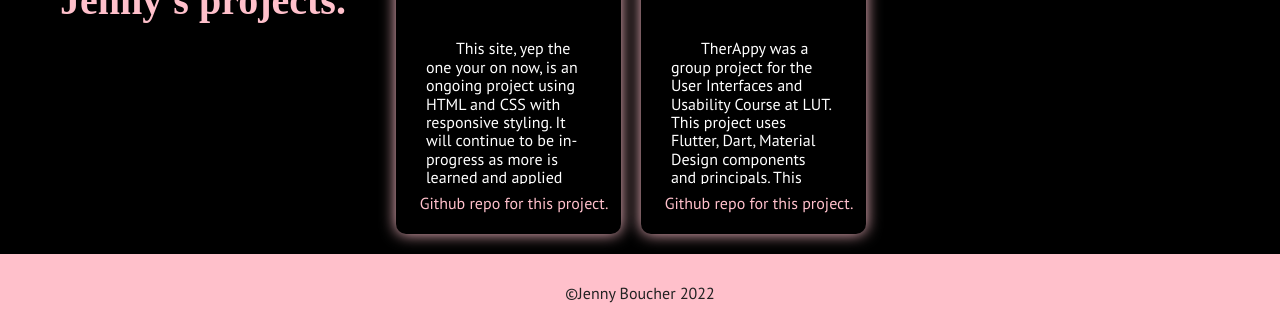
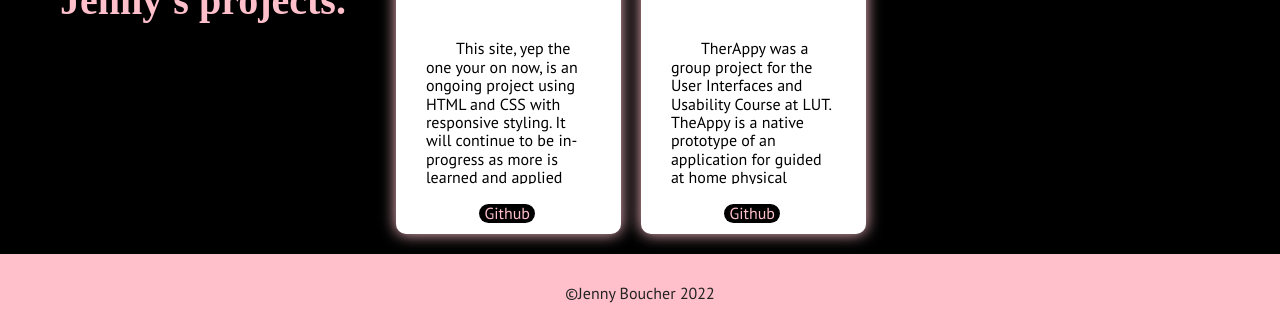
Before and after one commit to jboucher154/personalSite, a website built with Parcel: page index.html in a window 1280 px wide. Shown: the part 1185-1518 px from the top of the page. Built offline with nearby package versions, Linux system fonts and the light colour scheme; a web font is replaced by a local one.

Commit message:
adjust card scrolling and display, adjust header image in media query for small screen

```diff
--- a/css/main.css
+++ b/css/main.css
@@ -144,6 +144,8 @@ p {
 .scrollable::-webkit-scrollbar-corner {
   background-color: transparent;
 }
+
+/*.scrollable::-webkit-scrollbar-track-piece*/
 
 /*navigation bar*/
 nav {
@@ -383,6 +385,7 @@ header .image-container img {
   display: flex;
   margin: 10px;
   flex-wrap: wrap;
+  justify-content: center;
 }
 
 card {
@@ -391,6 +394,7 @@ card {
   box-shadow: 0px 0px 15px pink;
   margin: 10px;
   border-radius: 10px;
+  background-color: white;
 }
 
 .cardContentHolder {
@@ -403,38 +407,55 @@ card {
   flex: 1;
 }
 
+.cardContent h3, .cardContent p {
+  color: black;
+}
+
 card p {
   padding: 20px;
   max-height: 125px;
-  overflow: scroll;
+  overflow-y: scroll;
+  overflow-x: hidden;
   margin-bottom: 10px;
 }
 
 .link{
   /*margin-top: auto;*/
   align-self: flex-end;
+  background-color: black;
+  border-radius: 10px;
+  margin: 10px auto;
 }
 
 card a {
   color: pink;
   text-decoration: none;
   margin-bottom: 10px;
+  padding: 5px;
 }
 
 card a:hover {
-  text-decoration: underline;
+  color: white;
 }
 
 
 /*styling for smaller screens first breakpoint 850px*/
 @media only screen and (max-width: 850px) {
+  /*change image cropping*/
+  header .image-container img {
+    object-fit: cover;
+    object-position: 50% 75%;
+  }
+  /**/
   .content-container {
     flex-direction: column;
     padding-bottom: 30px;
   }
+
   #education .content-container {
     flex-direction: column;
   }
+
   p {
     padding: 0;
     text-align: center;
@@ -454,8 +475,6 @@ card a:hover {
   }
 }
 
-
-
 /*footer*/
 footer {
   background-color: pink;
--- a/index.html
+++ b/index.html
@@ -120,7 +120,7 @@
                   with responsive styling. It will continue to be in-progress as more is learned and applied here!</p>
               </div>
               <div class="cardContent link">
-                <a href="https://github.com/jboucher154/personalSite" target="blank"> Github repo for this project.</a>
+                <a href="https://github.com/jboucher154/personalSite" target="blank"> Github </a>
               </div>
             </div>
           </card>
@@ -131,11 +131,12 @@
               </div>
               <div class="cardContent">
                 <p class="cardDescription scrollable">TherAppy was a group project for the User Interfaces and Usability Course at LUT.
-                  This project uses Flutter, Dart, Material Design components and principals. This project also allowed me
+                  TheAppy is a native prototype of an application for guided at home physical therapy, designed with stroke patients
+                  as the primary users. This project uses Flutter, Dart, and Material Design components/principals. This project also allowed me
                   to practice using GitHub with a team.</p>
               </div>
               <div class="cardContent link">
-                <a href="https://github.com/jboucher154/therappy" target="blank"> Github repo for this project.</a>
+                <a href="https://github.com/jboucher154/therappy" target="blank"> Github </a>
               </div>
             </div>
           </card>
```
